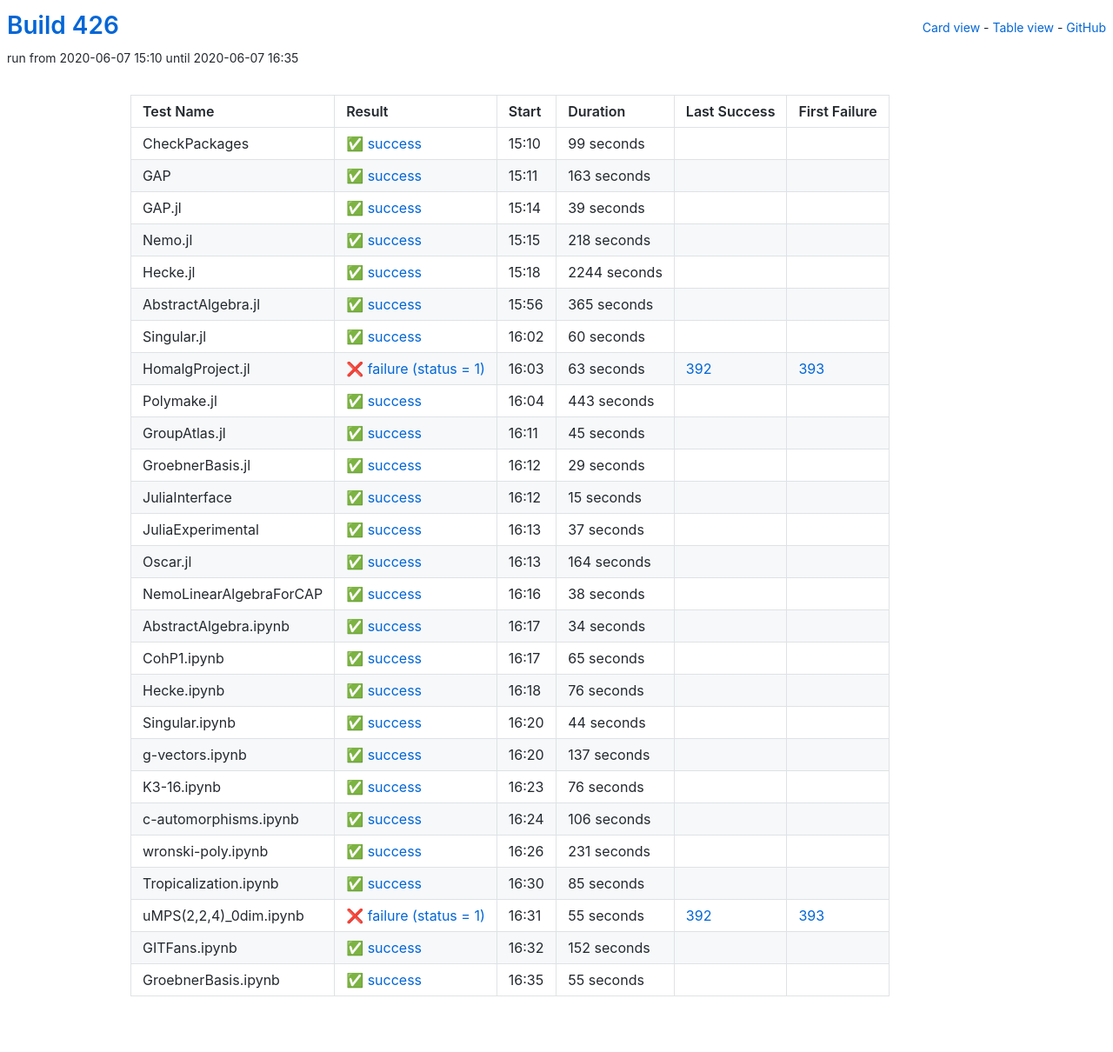
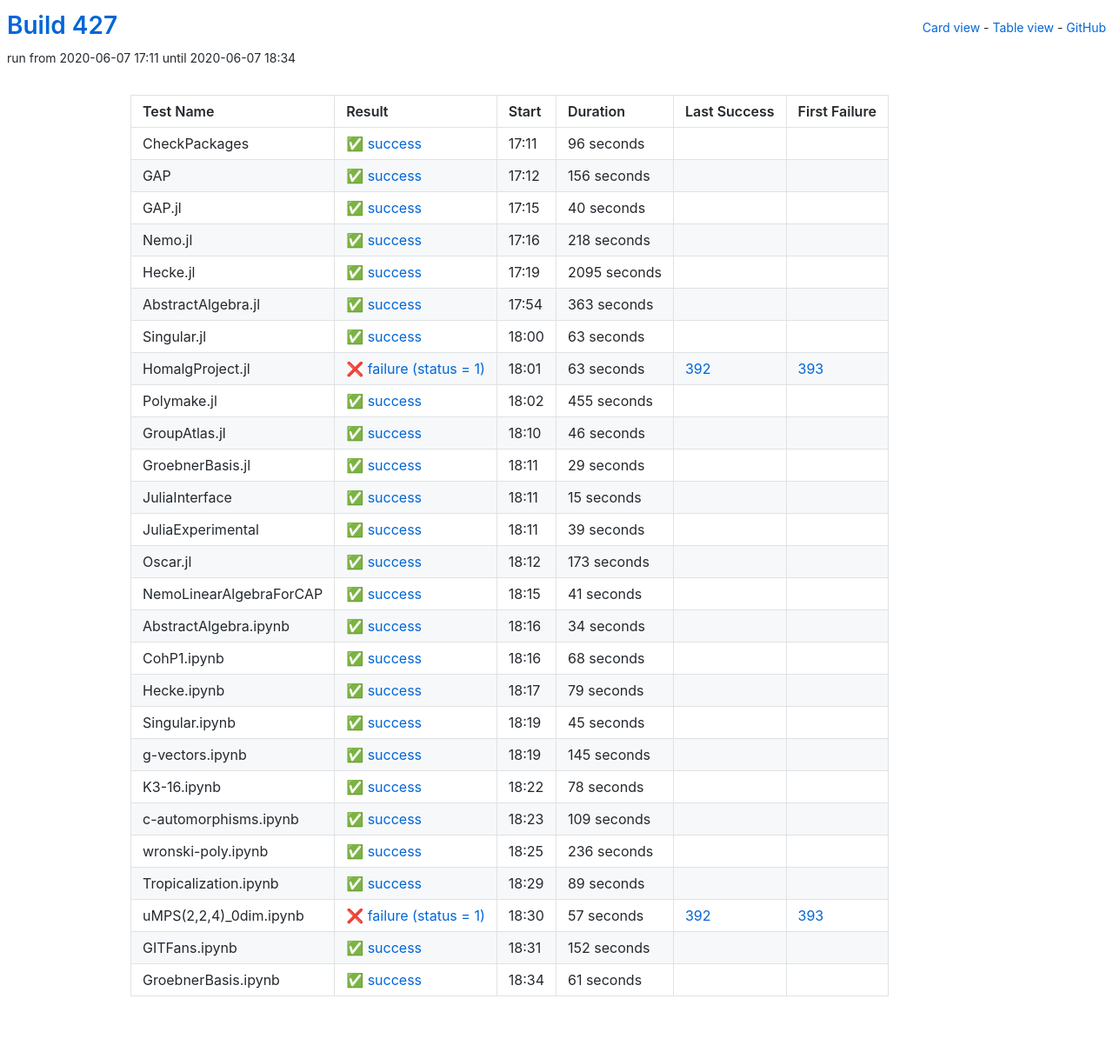
Before and after one commit to oscar-system/oscar-ci-status-1.4, a Jekyll site: the page built from table.html, in a window 1280 px wide. Shown: the whole page at 87% size. Built offline with Jekyll 4.4.1, drawn with Linux system fonts in a browser that asks for light colours.

Commit message:
Build 427

```diff
--- a/_data/ci.yml
+++ b/_data/ci.yml
@@ -1,41 +1,41 @@
-build: 426
-build_url: https://oscarci.mathematik.uni-kl.de/job/oscar-julia-1.4/426/
+build: 427
+build_url: https://oscarci.mathematik.uni-kl.de/job/oscar-julia-1.4/427/
 job: oscar-julia-1.4
 tests:
-- duration: 99
+- duration: 96
   exitcode: 0
   first_failure: false
   first_failure_url: null
   id: checkpackages
   last_success: false
   last_success_url: null
-  log: https://oscarci.mathematik.uni-kl.de/job/oscar-julia-1.4/426/artifact/logs/build-426/CheckPackages.log
+  log: https://oscarci.mathematik.uni-kl.de/job/oscar-julia-1.4/427/artifact/logs/build-427/CheckPackages.log
   name: CheckPackages
-  start: 2020-06-07 15:10
+  start: 2020-06-07 17:11
   status: success
   success: true
-- duration: 163
+- duration: 156
   exitcode: 0
   first_failure: false
   first_failure_url: null
   id: gap
   last_success: false
   last_success_url: null
-  log: https://oscarci.mathematik.uni-kl.de/job/oscar-julia-1.4/426/artifact/logs/build-426/GAP.log
+  log: https://oscarci.mathematik.uni-kl.de/job/oscar-julia-1.4/427/artifact/logs/build-427/GAP.log
   name: GAP
-  start: 2020-06-07 15:11
+  start: 2020-06-07 17:12
   status: success
   success: true
-- duration: 39
+- duration: 40
   exitcode: 0
   first_failure: false
   first_failure_url: null
   id: gap-jl
   last_success: false
   last_success_url: null
-  log: https://oscarci.mathematik.uni-kl.de/job/oscar-julia-1.4/426/artifact/logs/build-426/GAP.jl.log
+  log: https://oscarci.mathematik.uni-kl.de/job/oscar-julia-1.4/427/artifact/logs/build-427/GAP.jl.log
   name: GAP.jl
-  start: 2020-06-07 15:14
+  start: 2020-06-07 17:15
   status: success
   success: true
 - duration: 218
@@ -45,45 +45,45 @@ tests:
   id: nemo-jl
   last_success: false
   last_success_url: null
-  log: https://oscarci.mathematik.uni-kl.de/job/oscar-julia-1.4/426/artifact/logs/build-426/Nemo.jl.log
+  log: https://oscarci.mathematik.uni-kl.de/job/oscar-julia-1.4/427/artifact/logs/build-427/Nemo.jl.log
   name: Nemo.jl
-  start: 2020-06-07 15:15
+  start: 2020-06-07 17:16
   status: success
   success: true
-- duration: 2244
+- duration: 2095
   exitcode: 0
   first_failure: false
   first_failure_url: null
   id: hecke-jl
   last_success: false
   last_success_url: null
-  log: https://oscarci.mathematik.uni-kl.de/job/oscar-julia-1.4/426/artifact/logs/build-426/Hecke.jl.log
+  log: https://oscarci.mathematik.uni-kl.de/job/oscar-julia-1.4/427/artifact/logs/build-427/Hecke.jl.log
   name: Hecke.jl
-  start: 2020-06-07 15:18
+  start: 2020-06-07 17:19
   status: success
   success: true
-- duration: 365
+- duration: 363
   exitcode: 0
   first_failure: false
   first_failure_url: null
   id: abstractalgebra-jl
   last_success: false
   last_success_url: null
-  log: https://oscarci.mathematik.uni-kl.de/job/oscar-julia-1.4/426/artifact/logs/build-426/AbstractAlgebra.jl.log
+  log: https://oscarci.mathematik.uni-kl.de/job/oscar-julia-1.4/427/artifact/logs/build-427/AbstractAlgebra.jl.log
   name: AbstractAlgebra.jl
-  start: 2020-06-07 15:56
+  start: 2020-06-07 17:54
   status: success
   success: true
-- duration: 60
+- duration: 63
   exitcode: 0
   first_failure: false
   first_failure_url: null
   id: singular-jl
   last_success: false
   last_success_url: null
-  log: https://oscarci.mathematik.uni-kl.de/job/oscar-julia-1.4/426/artifact/logs/build-426/Singular.jl.log
+  log: https://oscarci.mathematik.uni-kl.de/job/oscar-julia-1.4/427/artifact/logs/build-427/Singular.jl.log
   name: Singular.jl
-  start: 2020-06-07 16:02
+  start: 2020-06-07 18:00
   status: success
   success: true
 - duration: 63
@@ -93,33 +93,33 @@ tests:
   id: homalgproject-jl
   last_success: 392
   last_success_url: https://oscarci.mathematik.uni-kl.de/job/oscar-julia-1.4/392/
-  log: https://oscarci.mathematik.uni-kl.de/job/oscar-julia-1.4/426/artifact/logs/build-426/HomalgProject.jl.log
+  log: https://oscarci.mathematik.uni-kl.de/job/oscar-julia-1.4/427/artifact/logs/build-427/HomalgProject.jl.log
   name: HomalgProject.jl
-  start: 2020-06-07 16:03
+  start: 2020-06-07 18:01
   status: failure
   success: false
-- duration: 443
+- duration: 455
   exitcode: 0
   first_failure: false
   first_failure_url: null
   id: polymake-jl
   last_success: false
   last_success_url: null
-  log: https://oscarci.mathematik.uni-kl.de/job/oscar-julia-1.4/426/artifact/logs/build-426/Polymake.jl.log
+  log: https://oscarci.mathematik.uni-kl.de/job/oscar-julia-1.4/427/artifact/logs/build-427/Polymake.jl.log
   name: Polymake.jl
-  start: 2020-06-07 16:04
+  start: 2020-06-07 18:02
   status: success
   success: true
-- duration: 45
+- duration: 46
   exitcode: 0
   first_failure: false
   first_failure_url: null
   id: groupatlas-jl
   last_success: false
   last_success_url: null
-  log: https://oscarci.mathematik.uni-kl.de/job/oscar-julia-1.4/426/artifact/logs/build-426/GroupAtlas.jl.log
+  log: https://oscarci.mathematik.uni-kl.de/job/oscar-julia-1.4/427/artifact/logs/build-427/GroupAtlas.jl.log
   name: GroupAtlas.jl
-  start: 2020-06-07 16:11
+  start: 2020-06-07 18:10
   status: success
   success: true
 - duration: 29
@@ -129,9 +129,9 @@ tests:
   id: groebnerbasis-jl
   last_success: false
   last_success_url: null
-  log: https://oscarci.mathematik.uni-kl.de/job/oscar-julia-1.4/426/artifact/logs/build-426/GroebnerBasis.jl.log
+  log: https://oscarci.mathematik.uni-kl.de/job/oscar-julia-1.4/427/artifact/logs/build-427/GroebnerBasis.jl.log
   name: GroebnerBasis.jl
-  start: 2020-06-07 16:12
+  start: 2020-06-07 18:11
   status: success
   success: true
 - duration: 15
@@ -141,45 +141,45 @@ tests:
   id: juliainterface
   last_success: false
   last_success_url: null
-  log: https://oscarci.mathematik.uni-kl.de/job/oscar-julia-1.4/426/artifact/logs/build-426/JuliaInterface.log
+  log: https://oscarci.mathematik.uni-kl.de/job/oscar-julia-1.4/427/artifact/logs/build-427/JuliaInterface.log
   name: JuliaInterface
-  start: 2020-06-07 16:12
+  start: 2020-06-07 18:11
   status: success
   success: true
-- duration: 37
+- duration: 39
   exitcode: 0
   first_failure: false
   first_failure_url: null
   id: juliaexperimental
   last_success: false
   last_success_url: null
-  log: https://oscarci.mathematik.uni-kl.de/job/oscar-julia-1.4/426/artifact/logs/build-426/JuliaExperimental.log
+  log: https://oscarci.mathematik.uni-kl.de/job/oscar-julia-1.4/427/artifact/logs/build-427/JuliaExperimental.log
   name: JuliaExperimental
-  start: 2020-06-07 16:13
+  start: 2020-06-07 18:11
   status: success
   success: true
-- duration: 164
+- duration: 173
   exitcode: 0
   first_failure: false
   first_failure_url: null
   id: oscar-jl
   last_success: false
   last_success_url: null
-  log: https://oscarci.mathematik.uni-kl.de/job/oscar-julia-1.4/426/artifact/logs/build-426/Oscar.jl.log
+  log: https://oscarci.mathematik.uni-kl.de/job/oscar-julia-1.4/427/artifact/logs/build-427/Oscar.jl.log
   name: Oscar.jl
-  start: 2020-06-07 16:13
+  start: 2020-06-07 18:12
   status: success
   success: true
-- duration: 38
+- duration: 41
   exitcode: 0
   first_failure: false
   first_failure_url: null
   id: nemolinearalgebraforcap
   last_success: false
   last_success_url: null
-  log: https://oscarci.mathematik.uni-kl.de/job/oscar-julia-1.4/426/artifact/logs/build-426/NemoLinearAlgebraForCAP.log
+  log: https://oscarci.mathematik.uni-kl.de/job/oscar-julia-1.4/427/artifact/logs/build-427/NemoLinearAlgebraForCAP.log
   name: NemoLinearAlgebraForCAP
-  start: 2020-06-07 16:16
+  start: 2020-06-07 18:15
   status: success
   success: true
 - duration: 34
@@ -189,117 +189,117 @@ tests:
   id: abstractalgebra-ipynb
   last_success: false
   last_success_url: null
-  log: https://oscarci.mathematik.uni-kl.de/job/oscar-julia-1.4/426/artifact/logs/build-426/AbstractAlgebra.ipynb.log
+  log: https://oscarci.mathematik.uni-kl.de/job/oscar-julia-1.4/427/artifact/logs/build-427/AbstractAlgebra.ipynb.log
   name: AbstractAlgebra.ipynb
-  start: 2020-06-07 16:17
+  start: 2020-06-07 18:16
   status: success
   success: true
-- duration: 65
+- duration: 68
   exitcode: 0
   first_failure: false
   first_failure_url: null
   id: cohp1-ipynb
   last_success: false
   last_success_url: null
-  log: https://oscarci.mathematik.uni-kl.de/job/oscar-julia-1.4/426/artifact/logs/build-426/CohP1.ipynb.log
+  log: https://oscarci.mathematik.uni-kl.de/job/oscar-julia-1.4/427/artifact/logs/build-427/CohP1.ipynb.log
   name: CohP1.ipynb
-  start: 2020-06-07 16:17
+  start: 2020-06-07 18:16
   status: success
   success: true
-- duration: 76
+- duration: 79
   exitcode: 0
   first_failure: false
   first_failure_url: null
   id: hecke-ipynb
   last_success: false
   last_success_url: null
-  log: https://oscarci.mathematik.uni-kl.de/job/oscar-julia-1.4/426/artifact/logs/build-426/Hecke.ipynb.log
+  log: https://oscarci.mathematik.uni-kl.de/job/oscar-julia-1.4/427/artifact/logs/build-427/Hecke.ipynb.log
   name: Hecke.ipynb
-  start: 2020-06-07 16:18
+  start: 2020-06-07 18:17
   status: success
   success: true
-- duration: 44
+- duration: 45
   exitcode: 0
   first_failure: false
   first_failure_url: null
   id: singular-ipynb
   last_success: false
   last_success_url: null
-  log: https://oscarci.mathematik.uni-kl.de/job/oscar-julia-1.4/426/artifact/logs/build-426/Singular.ipynb.log
+  log: https://oscarci.mathematik.uni-kl.de/job/oscar-julia-1.4/427/artifact/logs/build-427/Singular.ipynb.log
   name: Singular.ipynb
-  start: 2020-06-07 16:20
+  start: 2020-06-07 18:19
   status: success
   success: true
-- duration: 137
+- duration: 145
   exitcode: 0
   first_failure: false
   first_failure_url: null
   id: g-vectors-ipynb
   last_success: false
   last_success_url: null
-  log: https://oscarci.mathematik.uni-kl.de/job/oscar-julia-1.4/426/artifact/logs/build-426/g-vectors.ipynb.log
+  log: https://oscarci.mathematik.uni-kl.de/job/oscar-julia-1.4/427/artifact/logs/build-427/g-vectors.ipynb.log
   name: g-vectors.ipynb
-  start: 2020-06-07 16:20
+  start: 2020-06-07 18:19
   status: success
   success: true
-- duration: 76
+- duration: 78
   exitcode: 0
   first_failure: false
   first_failure_url: null
   id: k3-16-ipynb
   last_success: false
   last_success_url: null
-  log: https://oscarci.mathematik.uni-kl.de/job/oscar-julia-1.4/426/artifact/logs/build-426/K3-16.ipynb.log
+  log: https://oscarci.mathematik.uni-kl.de/job/oscar-julia-1.4/427/artifact/logs/build-427/K3-16.ipynb.log
   name: K3-16.ipynb
-  start: 2020-06-07 16:23
+  start: 2020-06-07 18:22
   status: success
   success: true
-- duration: 106
+- duration: 109
   exitcode: 0
   first_failure: false
   first_failure_url: null
   id: c-automorphisms-ipynb
   last_success: false
   last_success_url: null
-  log: https://oscarci.mathematik.uni-kl.de/job/oscar-julia-1.4/426/artifact/logs/build-426/c-automorphisms.ipynb.log
+  log: https://oscarci.mathematik.uni-kl.de/job/oscar-julia-1.4/427/artifact/logs/build-427/c-automorphisms.ipynb.log
   name: c-automorphisms.ipynb
-  start: 2020-06-07 16:24
+  start: 2020-06-07 18:23
   status: success
   success: true
-- duration: 231
+- duration: 236
   exitcode: 0
   first_failure: false
   first_failure_url: null
   id: wronski-poly-ipynb
   last_success: false
   last_success_url: null
-  log: https://oscarci.mathematik.uni-kl.de/job/oscar-julia-1.4/426/artifact/logs/build-426/wronski-poly.ipynb.log
+  log: https://oscarci.mathematik.uni-kl.de/job/oscar-julia-1.4/427/artifact/logs/build-427/wronski-poly.ipynb.log
   name: wronski-poly.ipynb
-  start: 2020-06-07 16:26
+  start: 2020-06-07 18:25
   status: success
   success: true
-- duration: 85
+- duration: 89
   exitcode: 0
   first_failure: false
   first_failure_url: null
   id: tropicalization-ipynb
   last_success: false
   last_success_url: null
-  log: https://oscarci.mathematik.uni-kl.de/job/oscar-julia-1.4/426/artifact/logs/build-426/Tropicalization.ipynb.log
+  log: https://oscarci.mathematik.uni-kl.de/job/oscar-julia-1.4/427/artifact/logs/build-427/Tropicalization.ipynb.log
   name: Tropicalization.ipynb
-  start: 2020-06-07 16:30
+  start: 2020-06-07 18:29
   status: success
   success: true
-- duration: 55
+- duration: 57
   exitcode: 1
   first_failure: 393
   first_failure_url: https://oscarci.mathematik.uni-kl.de/job/oscar-julia-1.4/393/
   id: umps-2-2-4-0dim-ipynb
   last_success: 392
   last_success_url: https://oscarci.mathematik.uni-kl.de/job/oscar-julia-1.4/392/
-  log: https://oscarci.mathematik.uni-kl.de/job/oscar-julia-1.4/426/artifact/logs/build-426/uMPS-2-2-4-_0dim.ipynb.log
+  log: https://oscarci.mathematik.uni-kl.de/job/oscar-julia-1.4/427/artifact/logs/build-427/uMPS-2-2-4-_0dim.ipynb.log
   name: uMPS(2,2,4)_0dim.ipynb
-  start: 2020-06-07 16:31
+  start: 2020-06-07 18:30
   status: failure
   success: false
 - duration: 152
@@ -309,20 +309,20 @@ tests:
   id: gitfans-ipynb
   last_success: false
   last_success_url: null
-  log: https://oscarci.mathematik.uni-kl.de/job/oscar-julia-1.4/426/artifact/logs/build-426/GITFans.ipynb.log
+  log: https://oscarci.mathematik.uni-kl.de/job/oscar-julia-1.4/427/artifact/logs/build-427/GITFans.ipynb.log
   name: GITFans.ipynb
-  start: 2020-06-07 16:32
+  start: 2020-06-07 18:31
   status: success
   success: true
-- duration: 55
+- duration: 61
   exitcode: 0
   first_failure: false
   first_failure_url: null
   id: groebnerbasis-ipynb
   last_success: false
   last_success_url: null
-  log: https://oscarci.mathematik.uni-kl.de/job/oscar-julia-1.4/426/artifact/logs/build-426/GroebnerBasis.ipynb.log
+  log: https://oscarci.mathematik.uni-kl.de/job/oscar-julia-1.4/427/artifact/logs/build-427/GroebnerBasis.ipynb.log
   name: GroebnerBasis.ipynb
-  start: 2020-06-07 16:35
+  start: 2020-06-07 18:34
   status: success
   success: true
```
Also changed, not shown: README.md.
